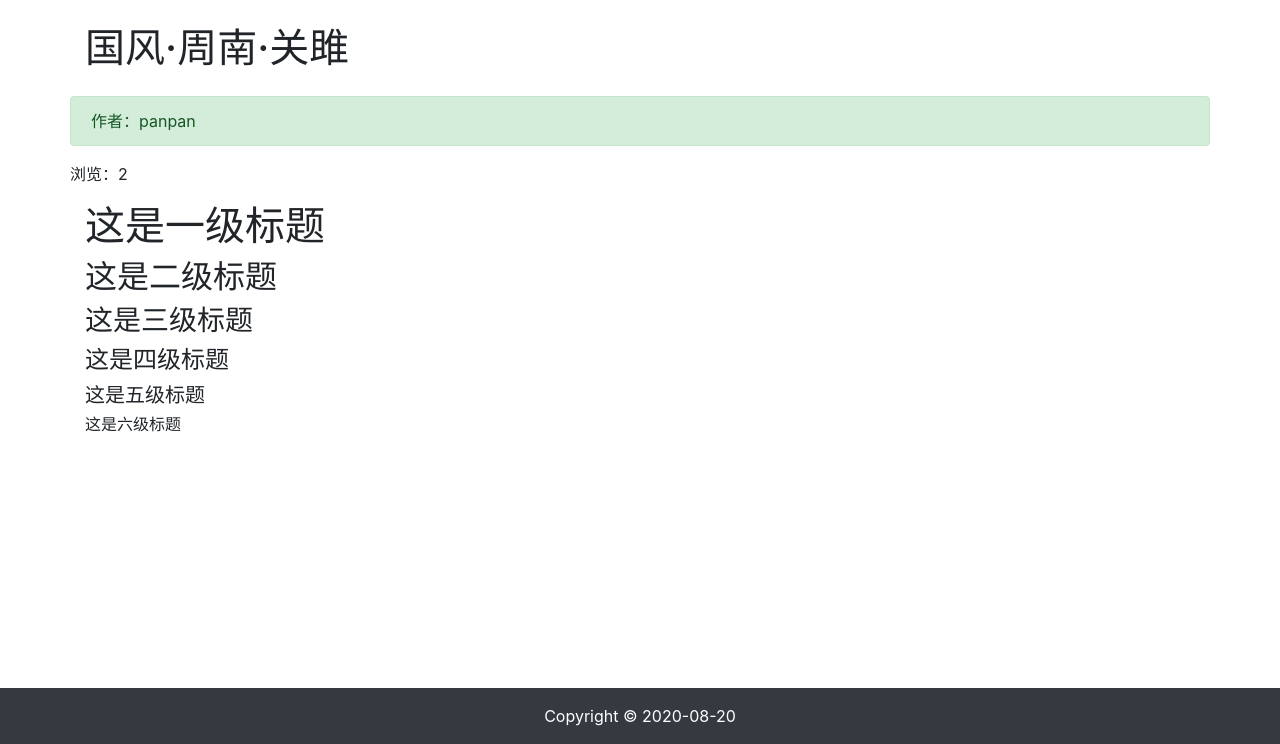
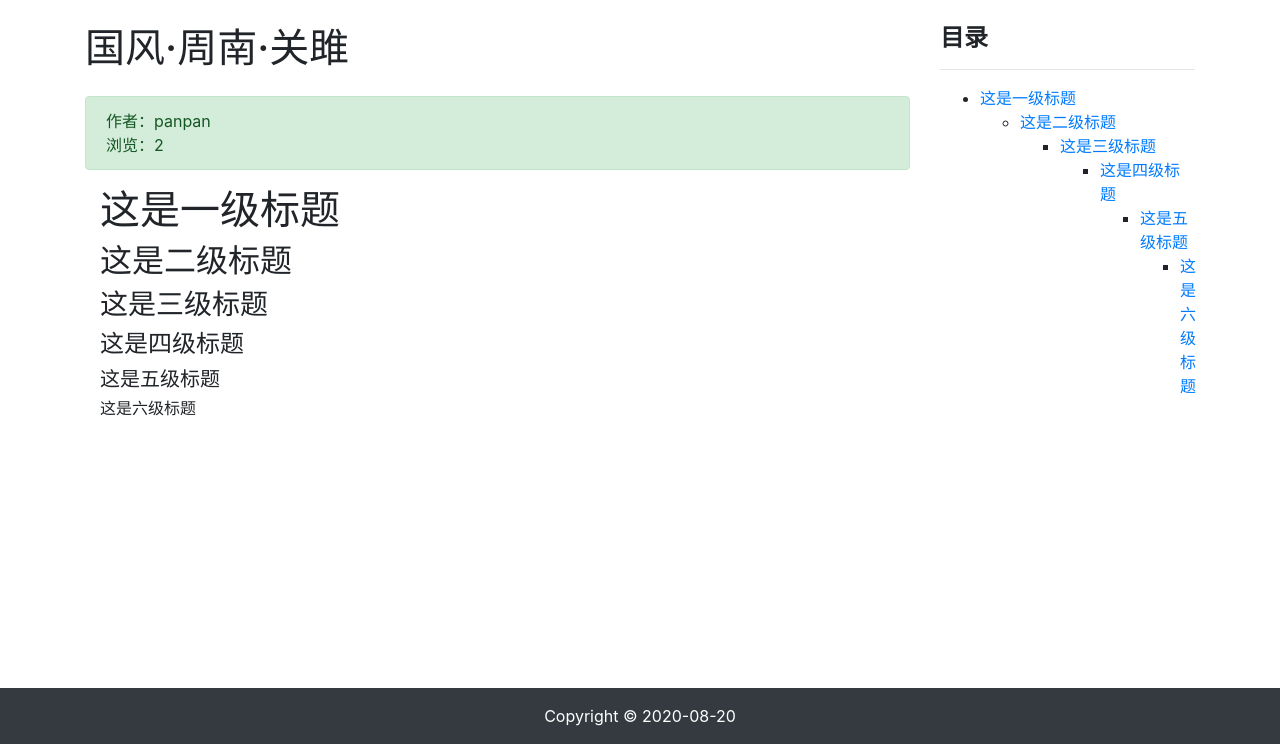
Before and after one commit to becauseoflife/My_blog, a Django app: page /article/article_detail/12/ in a window 1280 px wide. Shown: the part 56-800 px from the top of the page. Run offline with Django 3.2, Linux system fonts and the light colour scheme; data comes from the database, SQL or seed files in the repository; both versions use the stored data as it was after the commit; some libraries are stand-ins or nearby versions.

Commit message:
完成了文章的目录功能

```diff
--- a/article/views.py
+++ b/article/views.py
@@ -60,7 +60,6 @@ def article_list(request):
         else:
             all_article = ArticlePost.objects.all()
 
-
     # 每页显示 1 篇文章
     pageinator = Paginator(all_article, 3)
     # 获取 URL 中的页码
@@ -88,21 +87,22 @@ def article_detail(request, id):
     article.save(update_fields=['total_views'])
 
     # 将Markdown语法渲染成HTML样式
-    article.body_content = markdown.markdown(article.body_content,
-                                             extensions=[
-                                                 # 包含 缩写、表格等常用扩展
-                                                 'markdown.extensions.extra',
-                                                 # 语法高亮扩展
-                                                 'markdown.extensions.codehilite',
-                                                 # 目录扩展
-                                                 'markdown.extensions.toc',
-                                             ])
+    md = markdown.Markdown(extensions=[
+        # 包含 缩写、表格等常用扩展
+        'markdown.extensions.extra',
+        # 语法高亮扩展
+        'markdown.extensions.codehilite',
+        # 目录扩展
+        'markdown.extensions.toc',
+    ])
+    article.body_content = md.convert(article.body_content)
 
     # print(article.body_content)
 
     # 需要传递给模板的对象
     context = {
-        'article': article
+        'article': article,
+        'toc': md.toc
     }
     # 载入模板，并返回 context对象
     return render(request, 'article/detail.html', context)
--- a/templates/article/detail.html
+++ b/templates/article/detail.html
@@ -13,8 +13,10 @@
     <div class="container">
         <div class="row">
             <!-- 标题及作者 -->
-            <h1 class="col-12 mt-4 mb-4">{{ article.title }}</h1>
-            <div class="col-12 alert alert-success">
+            <div class="col-9">
+                <h1 class=" mt-4 mb-4">{{ article.title }}</h1>
+                <div class=" alert alert-success">
+                    <div>
                         作者：{{ article.author }}
                         {% if user == article.author %}
                             <a href="#" onclick="confirm_delete()">删除文章</a>
@@ -24,10 +26,20 @@
                     <div>
                         浏览：{{ article.total_views }}
                     </div>
+                </div>
                 <!-- 文章正文 -->
                 <div class="col-12">
                     {# 在 article.body 后加上 |safe 过滤器#}
                     <p>{{ article.body_content | safe }}</p>
+                </div>
+            </div>
+            <!-- 新增的目录 -->
+            <div class="col-3 mt-4">
+                <h4><strong>目录</strong></h4>
+                <hr>
+                <div>
+                    {{ toc|safe }}
+                </div>
             </div>
         </div>
     </div>
```
Also changed, not shown: db.sqlite3. Lines whose indentation alone changed are shown as unchanged.
